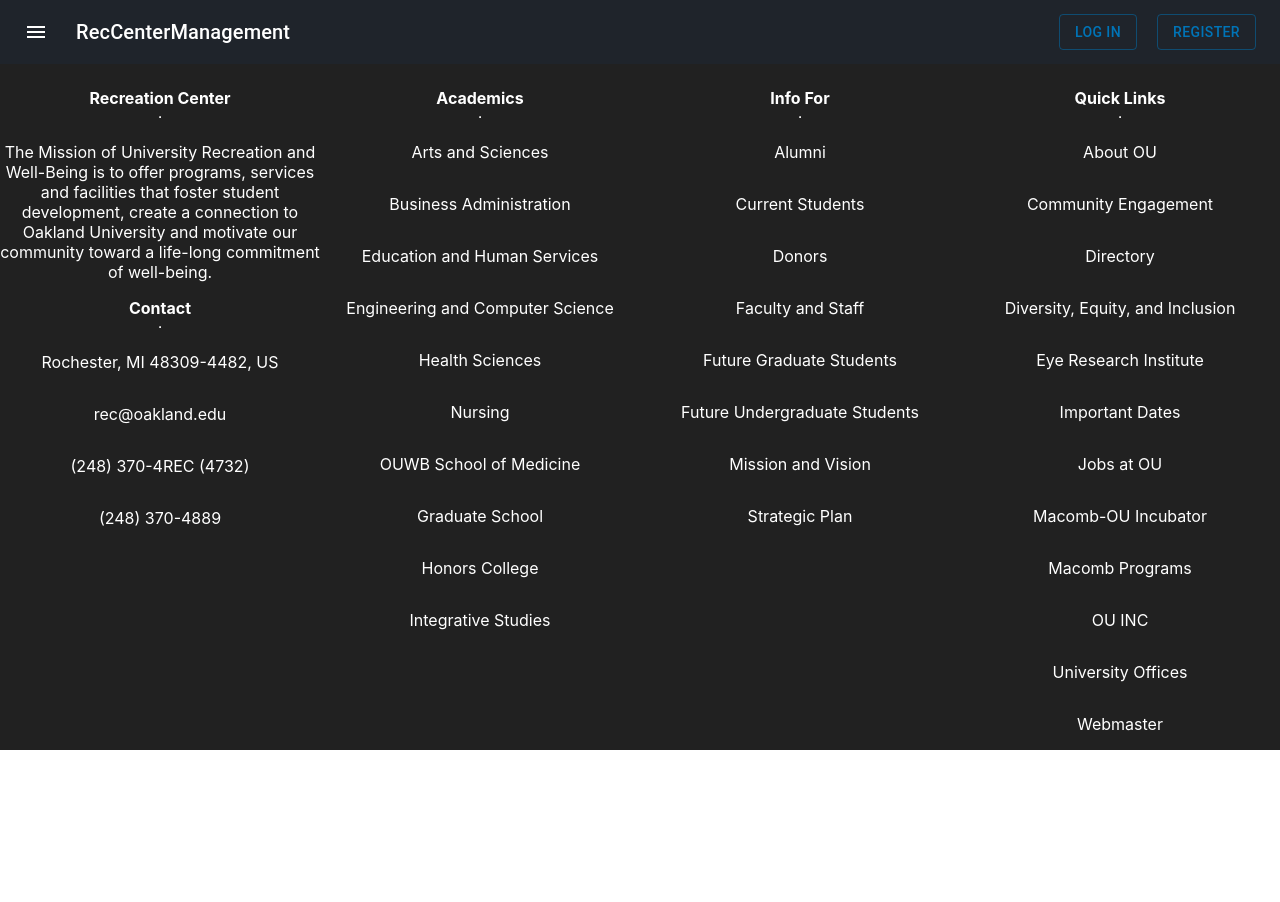
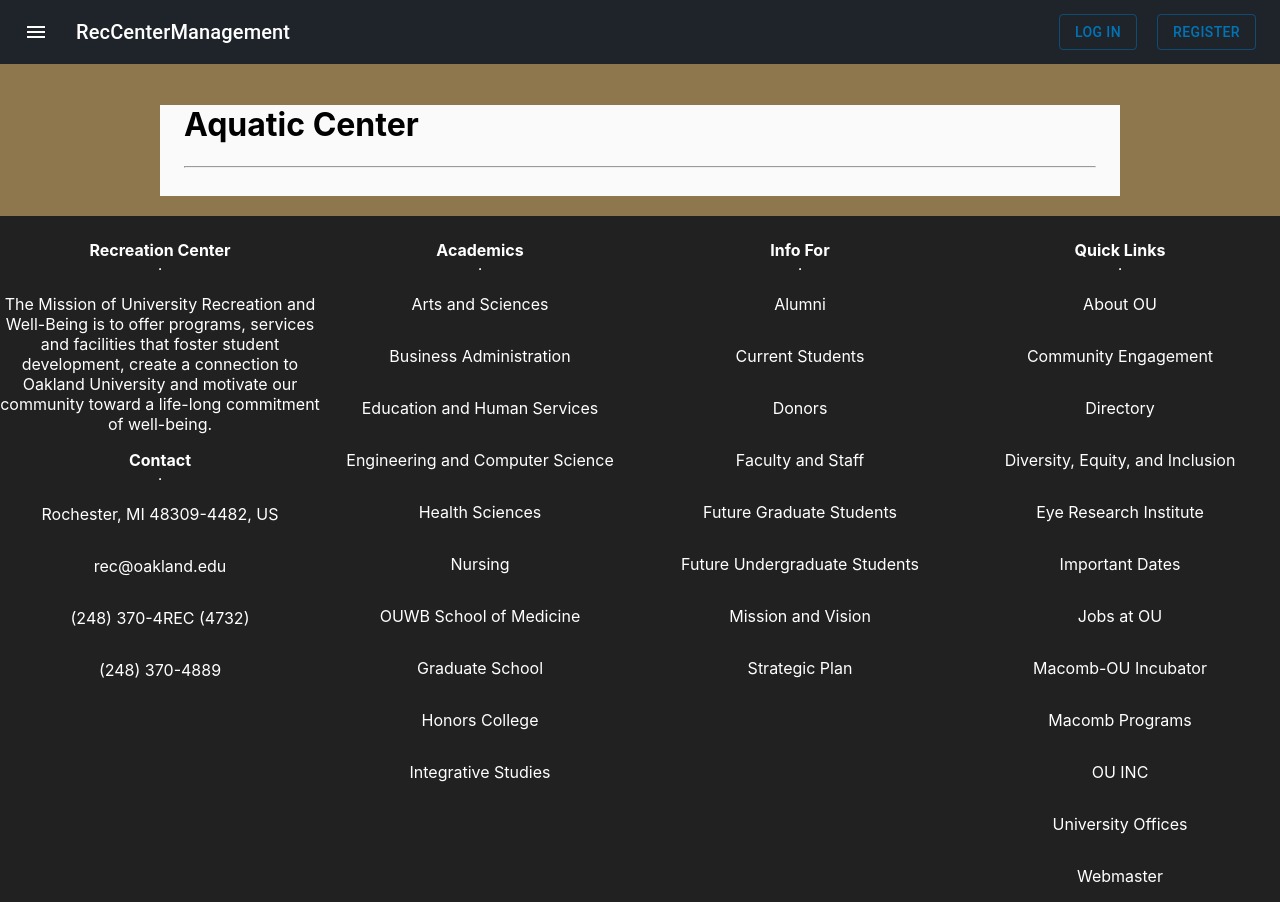
Before and after one commit to RecCenterManagement/rec-management-frontend, a React (Create React App) app: page /aquaticcenter in a window 1280 px wide. Before the commit the page ends 800 px from the top, so only its background shows below. Built offline with nearby package versions, Linux system fonts and the light colour scheme.

Commit message:
Add a new page and modified a page
added Aquatic Center Page and modified about us

```diff
--- a/src/App.js
+++ b/src/App.js
@@ -21,6 +21,7 @@
 import FacilityHoursAndSchedule from './components/FacilityHoursAndSchedule'
 import StayConnected from './components/StayConnected'
 import EquipmentBundle from './components/EquipmentBundle'
+import AquaticCenter from './components/AquaticCenter'
 
 function App() {
   const authenticated = useSelector(
@@ -65,6 +66,7 @@
       <Route path='/facilityhours' component={FacilityHoursAndSchedule} />
       <Route path='/stayconnected' component={StayConnected} />
       <Route path="/equipment-bundles" component={EquipmentBundle} />
+      <Route path="/aquaticcenter" component={AquaticCenter} />
       <Route
         path="/"
         render={props => props.location.pathname !== '/login' && <Footer />}
--- a/src/components/AboutUs.js
+++ b/src/components/AboutUs.js
@@ -24,6 +24,9 @@
   },
   th: {
     backgroundColor: '#8d6e63'
+  },
+  center: {
+    textAlign: 'center',
   }
 })
 
@@ -35,8 +38,9 @@
             <br />
                 <Container maxWidth="md" className={classes.cont}>
                 <br />
-                <a>
+                <a className={classes.center}>
                     <h1>About Us</h1>
+                    <hr />
                 </a>
                 <p>
                 The <b>University Recreation and Well-Being</b> is a department within the Division of Student Affairs.<br /><br />
--- /dev/null
+++ b/src/components/AquaticCenter.js
@@ -0,0 +1,45 @@
+import React from 'react'
+import { makeStyles } from '@material-ui/core/styles'
+import RecCenterVector from '../static/RecCenter.svg'
+import { Button, Container, Table, TableCell, TableHead,
+  TableRow, TableBody, Paper } from '@material-ui/core'
+import { BrowserRouter as Router, Route, Link } from 'react-router-dom'
+
+const useStyles = makeStyles({
+  root: {
+    width: '100%',
+    overflowX: 'auto'
+  },
+  table: {
+    minWidth: 896,
+    backgroundColor: '#efebe9'
+  },
+  background: {
+    backgroundColor: '#8e774d'
+  },
+  cont: {
+    backgroundColor: '#fafafa',
+    marginLeft: 'auto',
+    marginRight: 'auto',
+  },
+  th: {
+    backgroundColor: '#8d6e63'
+  }
+})
+
+const AquaticCenter = () => {
+    const classes = useStyles()
+    return (
+        <div className={classes.background}>
+            <br />
+            <Container maxWidth="md" className={classes.cont}>
+                <h1>Aquatic Center</h1>
+                <hr />
+                <br />
+            </Container>
+            <br />
+        </div>
+    )
+}
+
+export default AquaticCenter
```
